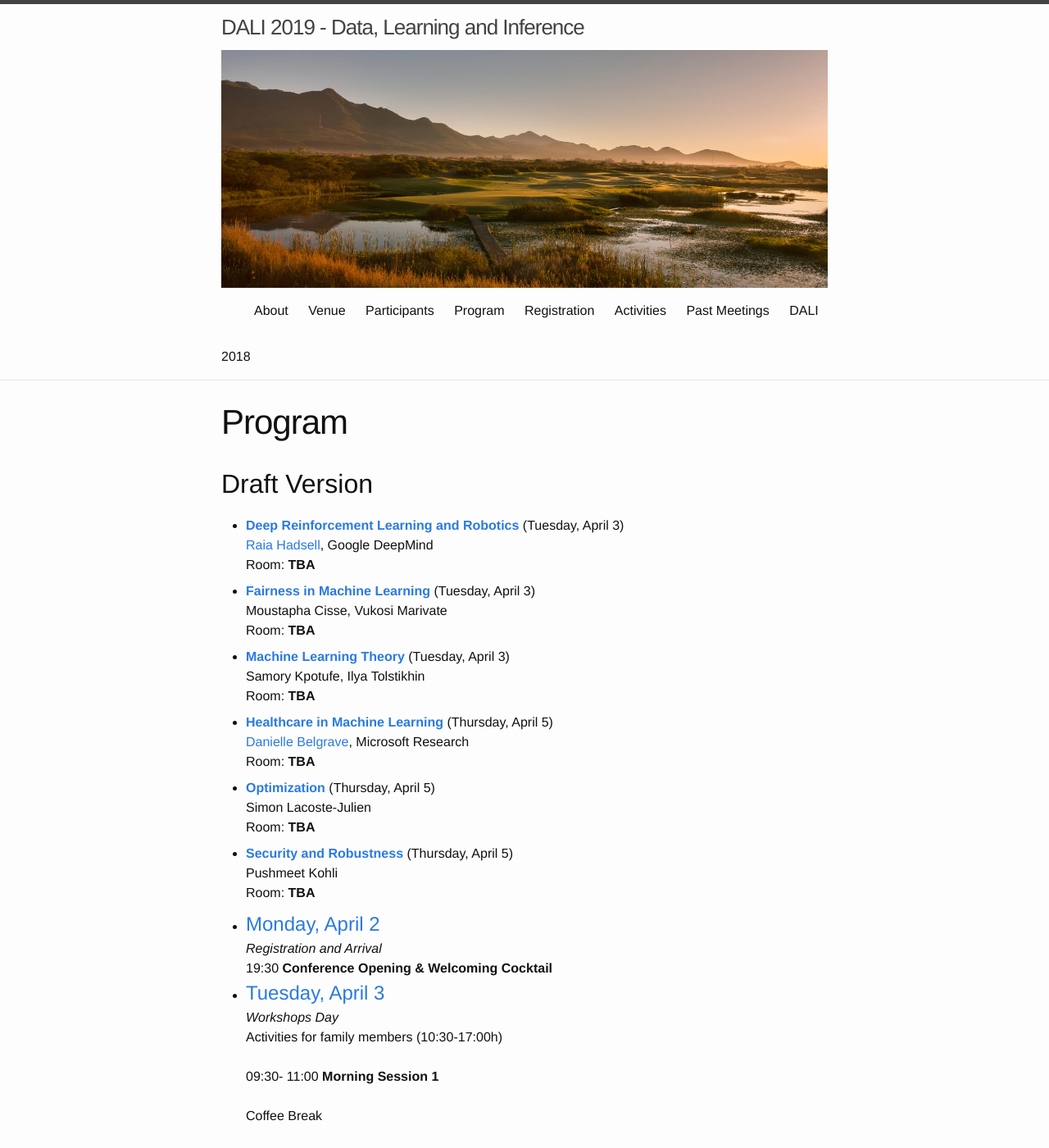
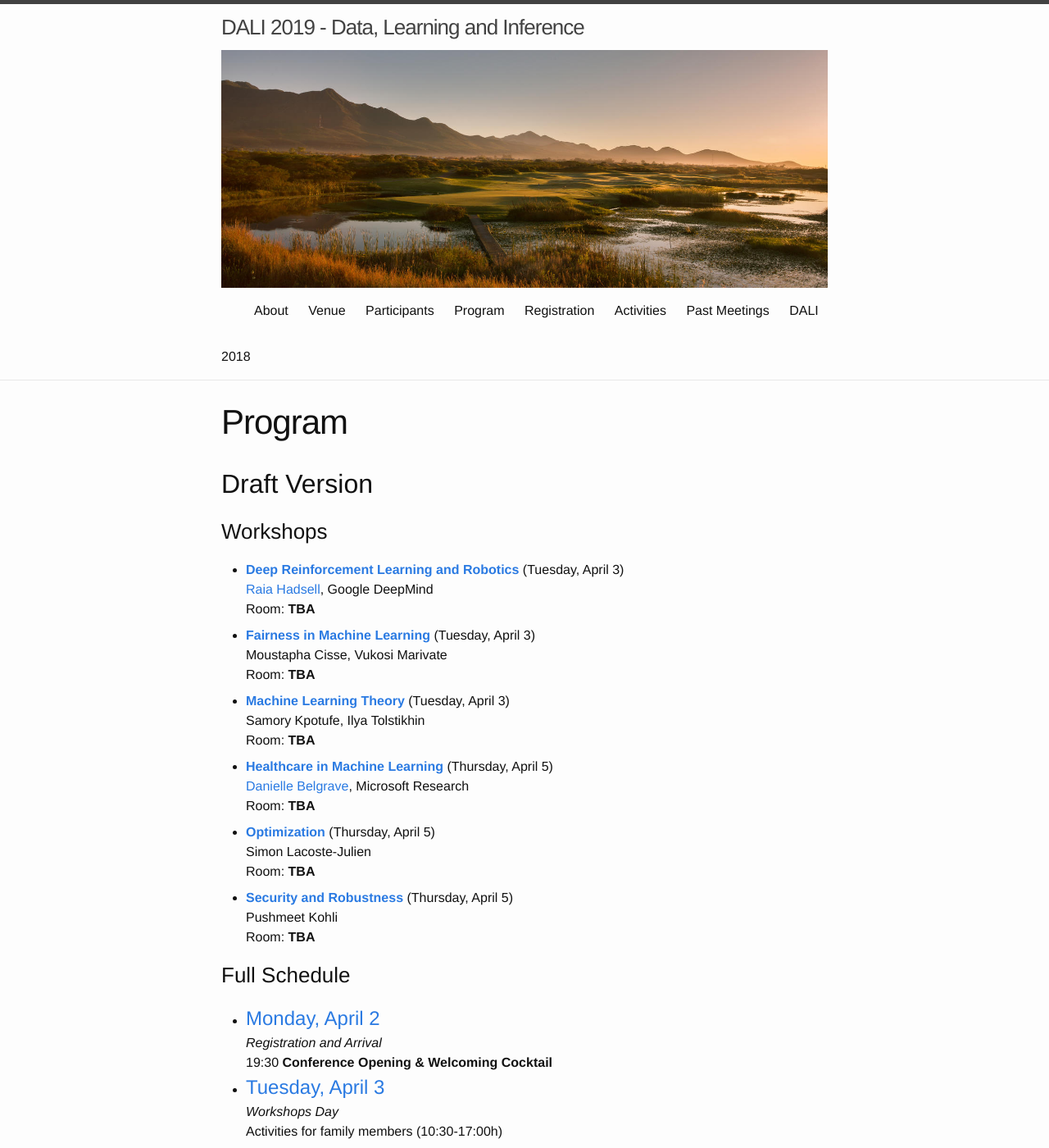
Before and after one commit to dalimeeting/dalimeeting.github.io, a Jekyll site: the page built from program.html, in a window 1280 px wide and 1400 px high. Shown: the whole window at 82% size. Built offline with Jekyll 4.4.1, drawn with Linux system fonts in a browser that asks for light colours.

Commit message:
Update program.html

```diff
--- a/_layouts/program.html
+++ b/_layouts/program.html
@@ -12,15 +12,18 @@ title: Program
 
   {{ content }}
 
+  <h3>Workshops</h3>
   <ul>
-
-
     {% for post in site.posts reversed %}
     {% if post.layout == "multitrack"%}
     {% include listmulti.html %}
     {% endif %}
     {% endfor %}
 
+   </ul>
+
+   <h3>Full Schedule</h3>
+   <ul>
 
     {% for post in site.posts reversed %}
     {% if post.layout == "singletrack" %}
```
